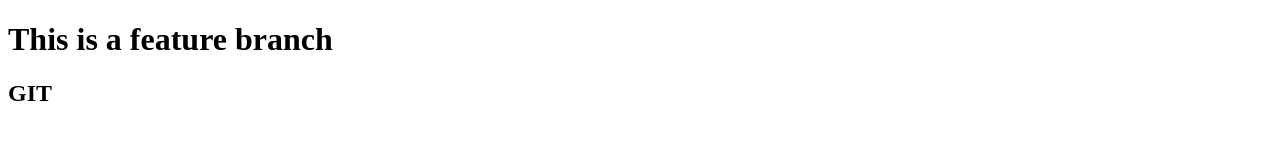
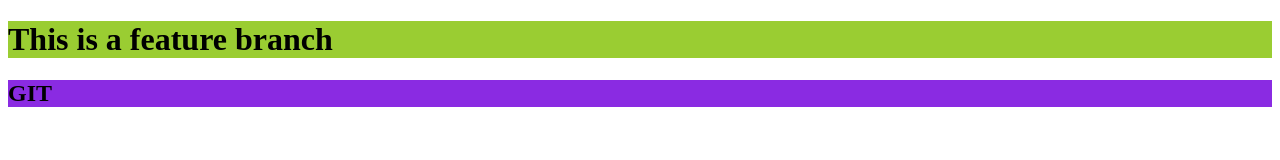
Before and after one commit to Anupam1603/Test, a plain HTML site: page index.html in a window 1280 px wide. Drawn offline with Linux system fonts and the light colour scheme.

Commit message:
first commit design branch

```diff
--- a/index.html
+++ b/index.html
@@ -4,6 +4,7 @@
     <meta charset="UTF-8">
     <meta name="viewport" content="width=device-width, initial-scale=1.0">
     <title>Document</title>
+    <link rel ="stylesheet" href="styles.css">
 </head>
 <body>
     <h1>This is a feature branch</h1>
--- /dev/null
+++ b/styles.css
@@ -0,0 +1,6 @@
+h1{
+    background: yellowgreen;
+}
+h2{
+    background: blueviolet;
+}
```
